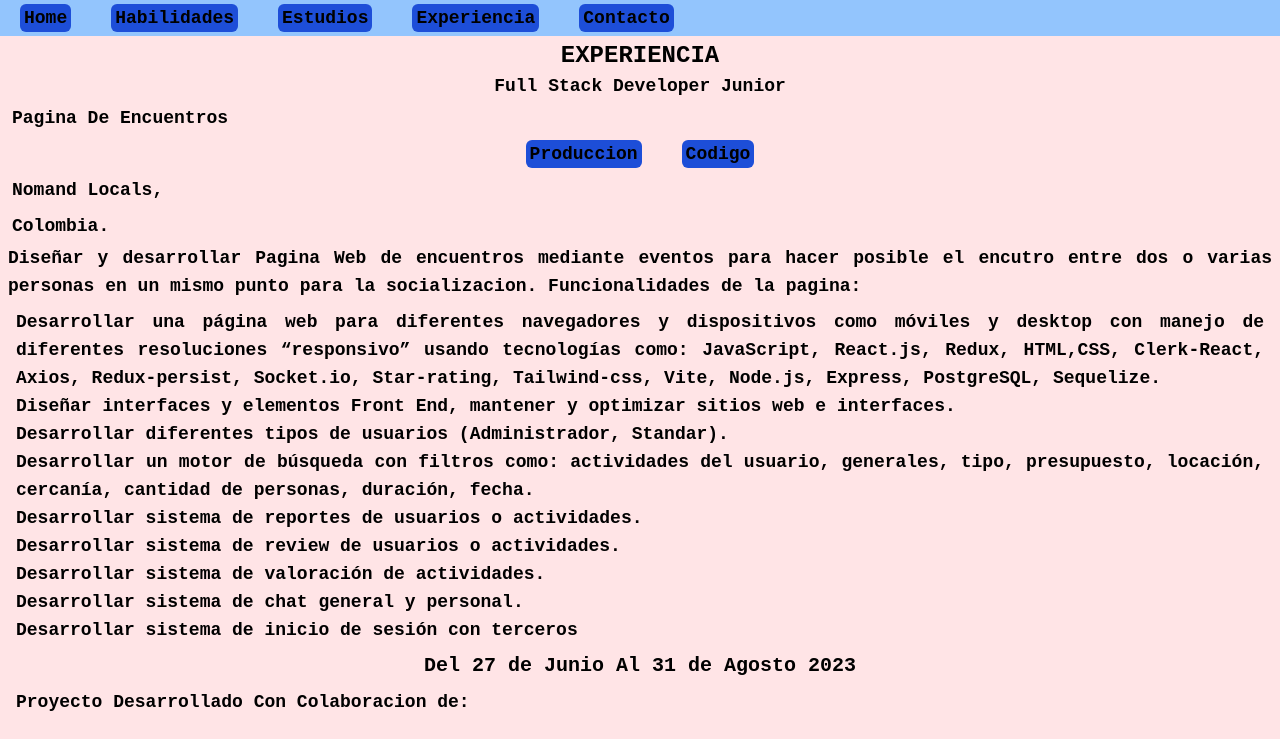
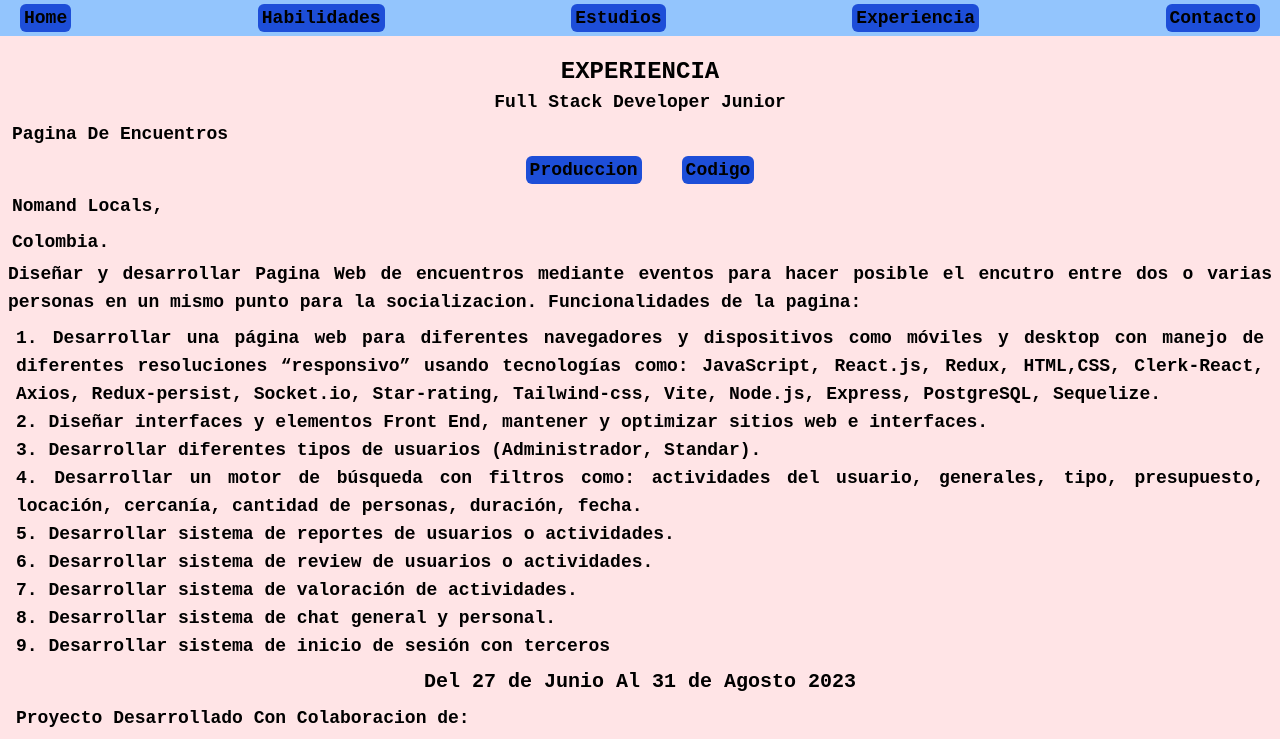
Before and after one commit to WilsonSanFullStack/Portafolio, a React (Vite) app: page /experiencia in a window 1280 px wide. Shown: the top 739 px of the page. Built offline with nearby package versions, Linux system fonts and the light colour scheme; a web font is replaced by a local one.

Commit message:
responsive total

```diff
--- a/src/component/Contact.jsx
+++ b/src/component/Contact.jsx
@@ -3,26 +3,26 @@ import React from "react";
 const Contact = () => {
   return (
     <div className="bg-rose-100 pt-12 min-h-screen flex items-center justify-center">
-      <div className="m-5 flex grid-rows-4">
-        <div className="contact">
+      <div className="m-5 grid grid-cols-2 sm:grid-cols-2 justify-center items-center">
+        <div className="contact sm:w-32 sm:h-32">
           <a href="https://github.com/WilsonSanFullStack">
             <img src="/github.png" alt="GitHub"  />
           </a>
         </div>
 
-        <div className="contact">
+        <div className="contact sm:w-32 sm:h-32">
           <a href="https://www.linkedin.com/in/wilsonsan/">
-            <img src="/linkendin.png" alt="Linkendin" />
+            <img src="/linkendin.png" alt="Linkendin" className=" w-52" />
           </a>
         </div>
 
-        <div className="contact">
+        <div className="contact sm:w-32 sm:h-32">
           <a href="https://mail.google.com/mail/u/4/#inbox?compose=GTvVlcSHxwPqnbChMGcVwjlXWmSFXqFrbNfxkjPmkJGcFfZlPTVVRtGSzRfvRxjsqgRMsPVrnhWJG">
-            <img src="/gmail.png" alt="gmail.com"  />
+            <img src="/gmail.png" alt="gmail.com" />
           </a>
         </div>
 
-        <div className="contact">
+        <div className="contact sm:w-32 sm:h-32">
           <a href="https://wa.me/qr/4V5CDNDQ4SRGG1">
             <img src="/whatsapp.png" alt="WhatsApp" />
           </a>
--- a/src/component/Estudios.jsx
+++ b/src/component/Estudios.jsx
@@ -2,7 +2,7 @@ import React from "react";
 
 const Estudios = () => {
   return (
-    <div className="pt-10 min-w-screen min-h-screen pb-8 font-semibold bg-rose-100 grid grid-cols-2 p-2 text-md">
+    <div className="pt-10 min-w-screen min-h-screen pb-8 font-semibold bg-rose-100 grid grid-cols-2 sm:grid-cols-1 sm:text-justify sm:pb-14 p-2 text-md">
       <div className="text-lg">
         <h1 className="text-2xl font-bold text-center p-2">ESTUDIOS Basicos</h1>
         <h2 className="font-bold text-xl text-center p-2">Primaria</h2>
--- a/src/component/Experiencia.jsx
+++ b/src/component/Experiencia.jsx
@@ -2,7 +2,7 @@ import React from "react";
 
 const Experiencia = () => {
   return (
-    <div className="pt-10 min-w-screen pb-8 font-semibold bg-rose-100 p-2 text-lg">
+    <div className="pt-14 min-w-screen pb-12 font-semibold bg-rose-100 p-2 text-lg">
       <h1 className="text-center font-bold text-2xl">EXPERIENCIA</h1>
       <div className="text-justify">
         <h2 className="text-center font-bold text-lg">Full Stack Developer Junior</h2>
@@ -24,7 +24,7 @@ const Experiencia = () => {
         </p>
         <ul className="font-bold p-2">
           <li>
-            Desarrollar una página web para diferentes navegadores y
+            1. Desarrollar una página web para diferentes navegadores y
             dispositivos como móviles y desktop con manejo de diferentes
             resoluciones “responsivo” usando tecnologías como: JavaScript,
             React.js, Redux, HTML,CSS, Clerk-React, Axios, Redux-persist,
@@ -32,22 +32,22 @@ const Experiencia = () => {
             PostgreSQL, Sequelize.
           </li>
           <li>
-            Diseñar interfaces y elementos Front End, mantener y optimizar
+            2. Diseñar interfaces y elementos Front End, mantener y optimizar
             sitios web e interfaces.
           </li>
           <li>
-            Desarrollar diferentes tipos de usuarios (Administrador, Standar).
+            3. Desarrollar diferentes tipos de usuarios (Administrador, Standar).
           </li>
           <li>
-            Desarrollar un motor de búsqueda con filtros como: actividades del
+            4. Desarrollar un motor de búsqueda con filtros como: actividades del
             usuario, generales, tipo, presupuesto, locación, cercanía, cantidad
             de personas, duración, fecha.
           </li>
-          <li>Desarrollar sistema de reportes de usuarios o actividades. </li>
-          <li>Desarrollar sistema de review de usuarios o actividades. </li>
-          <li>Desarrollar sistema de valoración de actividades. </li>
-          <li>Desarrollar sistema de chat general y personal. </li>
-          <li>Desarrollar sistema de inicio de sesión con terceros</li>
+          <li>5. Desarrollar sistema de reportes de usuarios o actividades. </li>
+          <li>6. Desarrollar sistema de review de usuarios o actividades. </li>
+          <li>7. Desarrollar sistema de valoración de actividades. </li>
+          <li>8. Desarrollar sistema de chat general y personal. </li>
+          <li>9. Desarrollar sistema de inicio de sesión con terceros</li>
         </ul>
         <p className="text-center text-xl">
           <strong >
@@ -57,7 +57,7 @@ const Experiencia = () => {
         <h4 className="font-bold p-2 tex">
           Proyecto Desarrollado Con Colaboracion de:
         </h4>
-        <div className="p-1 m-1 grid-cols-6 flex justify-center items-center">
+        <div className="p-1 m-1 grid grid-cols-6 sm:grid sm:grid-cols-2  justify-center items-center">
           <section className="section">
             <h5>Wilson Sanchez</h5>
             <h5 >Back-End</h5>
--- a/src/component/Habilidades.jsx
+++ b/src/component/Habilidades.jsx
@@ -18,7 +18,7 @@ const Habilidades = () => {
         actualizado en el cambiante mundo del desarrollo web.
       </p>
       <h2 className="text-2xl p-1 font-bold">Habilidades</h2>
-        <div className="grid grid-cols-3 m-2 p-1 ">
+        <div className="grid grid-cols-3 m-2 p-1 sm:grid-cols-1 ">
           <div className="bg-rose-200 rounded-xl text-lg m-5 p-2">
             <p className="font-bold text-xl">Front-End</p>
             <p>REACT.JS</p>
--- a/src/component/NavBar.jsx
+++ b/src/component/NavBar.jsx
@@ -34,10 +34,10 @@ const NavBar = () => {
   };
 
   return (
-    <div className="bg-blue-300 w-full flex justify-between items-center fixed top-0 z-10">
+    <div className="bg-blue-300 w-full  fixed top-0">
       {showMenu && (
         <div
-          className={`sm:flex sm:flex-col md:flex md:justify-between`}
+          className={`sm:flex sm:flex-col flex justify-between items-center z-10`}
         >
           <NavLink to="/" className="btn-n" onClick={handleNavLinkClick}>
             Home
--- a/src/index.css
+++ b/src/index.css
@@ -9,5 +9,5 @@
   @apply m-2 p-2 bg-rose-200 rounded-xl font-extrabold text-center;
 }
 .contact {
-  @apply p-2 w-64 bg-rose-200 m-4;
+  @apply p-2 w-64 h-64 bg-rose-200 m-4 flex justify-center items-center;
 }
--- a/tailwind.config.js
+++ b/tailwind.config.js
@@ -10,8 +10,8 @@ export default {
         'victor-mono': ['"Victor Mono"', 'monospace']
       },
       screens: {
-        'sm': {'max': '570px'},  // Dispositivos por debajo de 640px
-        'md': '572px',           // Dispositivos medianos (640px y más)
+        'sm': {'max': '640px'},  // Dispositivos por debajo de 640px
+        'md': '641px',           // Dispositivos medianos (640px y más)
         // Resto de tus breakpoints
       }
     },
```
